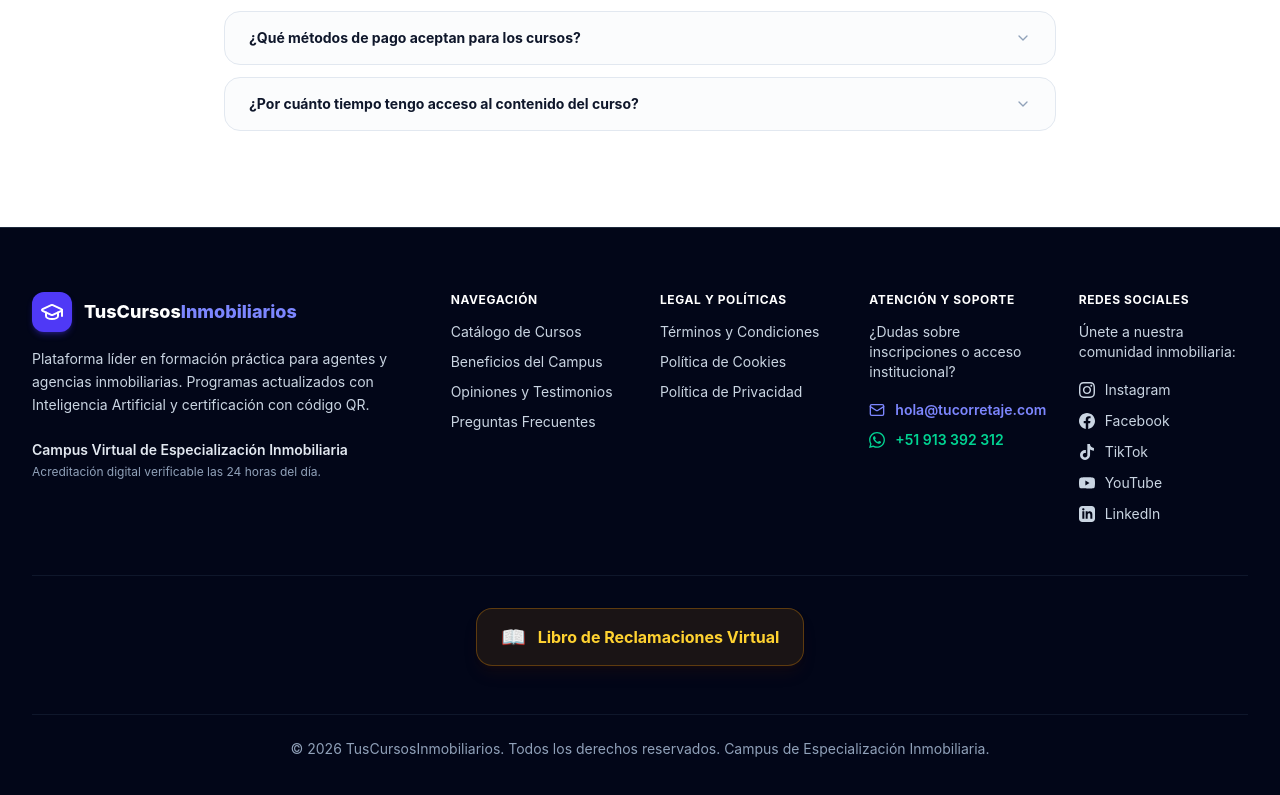
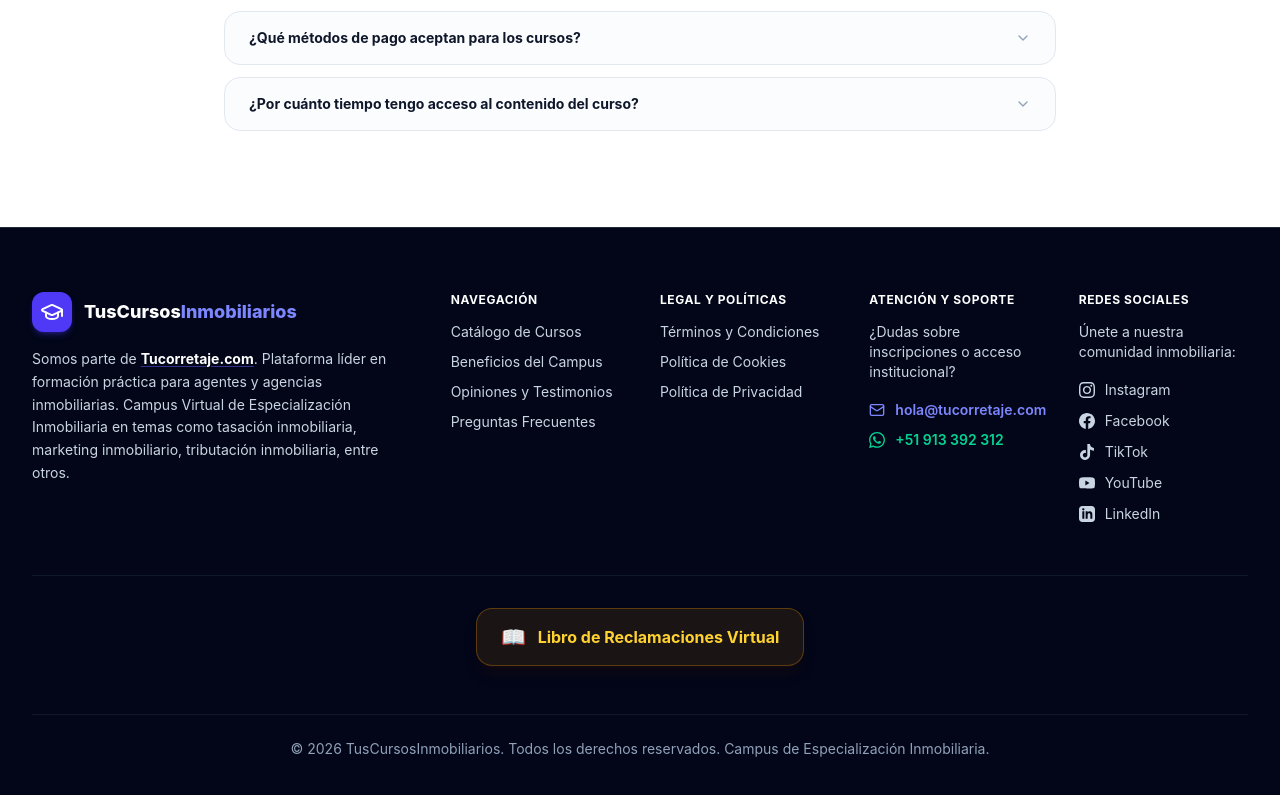
Before and after one commit to ericpalomino1512-bot/profesoria-aula-virtual, a React (Vite) app: page / in a window 1280 px wide. Shown: the part 3678-4473 px from the top of the page. Built offline with nearby package versions, Linux system fonts and the light colour scheme; no server answers.

Commit message:
chore(footer): update brand description text under logo

```diff
--- a/src/components/LandingView.tsx
+++ b/src/components/LandingView.tsx
@@ -825,12 +825,8 @@ export const LandingView: React.FC<LandingViewProps> = ({
                 <span>TusCursos<span className="text-indigo-400">Inmobiliarios</span></span>
               </div>
               <p className="text-sm text-slate-300 max-w-md leading-relaxed">
-                Plataforma líder en formación práctica para agentes y agencias inmobiliarias. Programas actualizados con Inteligencia Artificial y certificación con código QR.
+                Somos parte de <a href="https://tucorretaje.com" target="_blank" rel="noopener noreferrer" className="font-bold text-white hover:text-indigo-400 underline decoration-indigo-500/50 underline-offset-2 transition-colors">Tucorretaje.com</a>. Plataforma líder en formación práctica para agentes y agencias inmobiliarias. Campus Virtual de Especialización Inmobiliaria en temas como tasación inmobiliaria, marketing inmobiliario, tributación inmobiliaria, entre otros.
               </p>
-              <div className="pt-2 text-xs text-slate-400 space-y-1">
-                <p className="font-semibold text-slate-200 text-sm">Campus Virtual de Especialización Inmobiliaria</p>
-                <p>Acreditación digital verificable las 24 horas del día.</p>
-              </div>
             </div>
 
             {/* Col 3: Navegación */}
```
